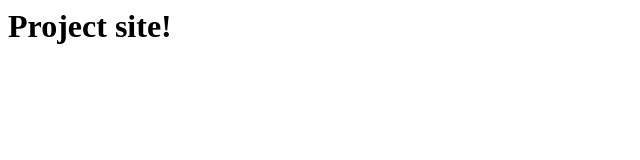
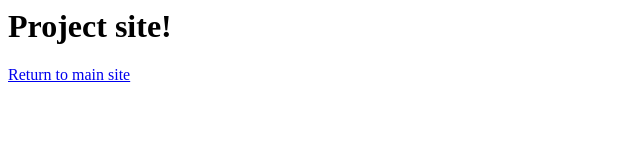
Before and after one commit to w-dn/project-site, a plain HTML site: page index.html in a window 1280 px wide. Shown: the whole page, without its empty margins (0-640 px from the left). Drawn offline with Linux system fonts and the light colour scheme.

Commit message:
Linked to user site
Added a link to go back to the user site.

```diff
--- a/index.html
+++ b/index.html
@@ -4,5 +4,7 @@
 
 <body>
 <h1>Project site!</h1>
+
+<p><a href="https://w-dn.github.io/">Return to main site</a></p>
 </body>
 </html>
```
